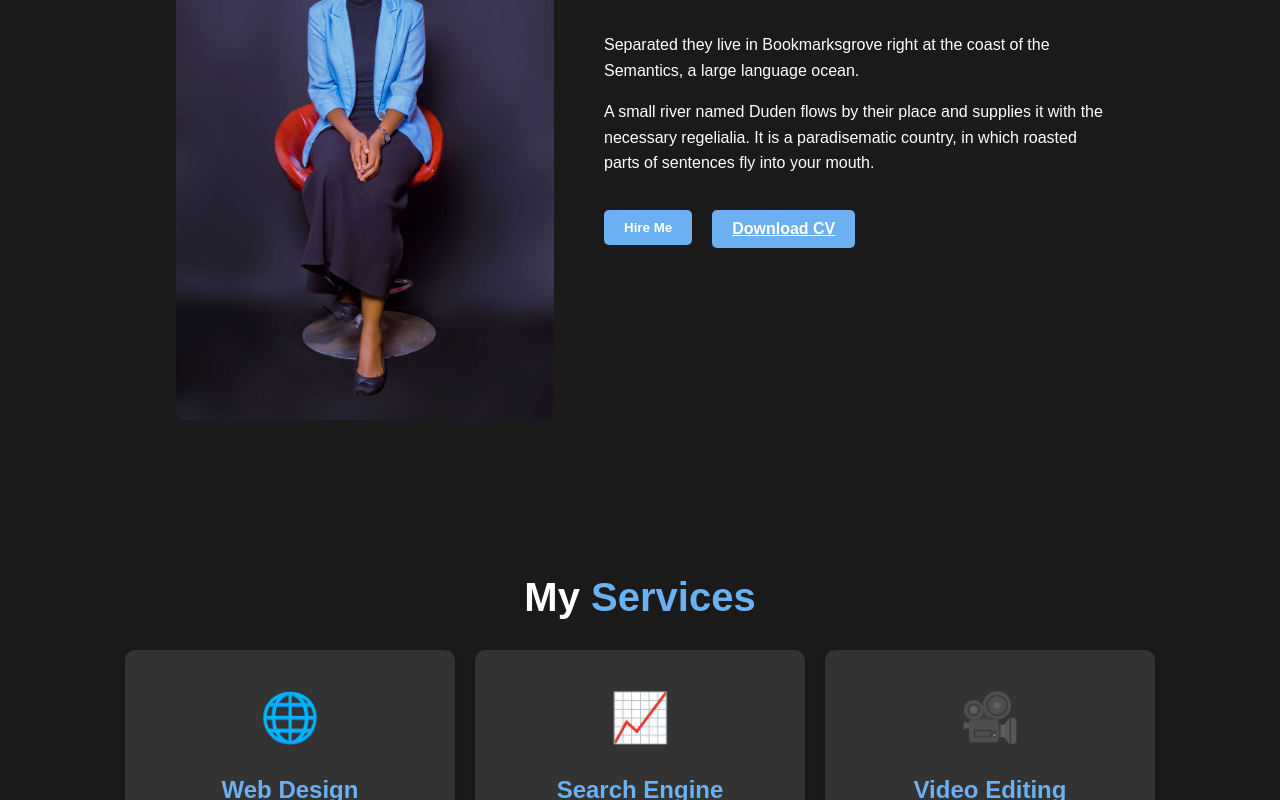
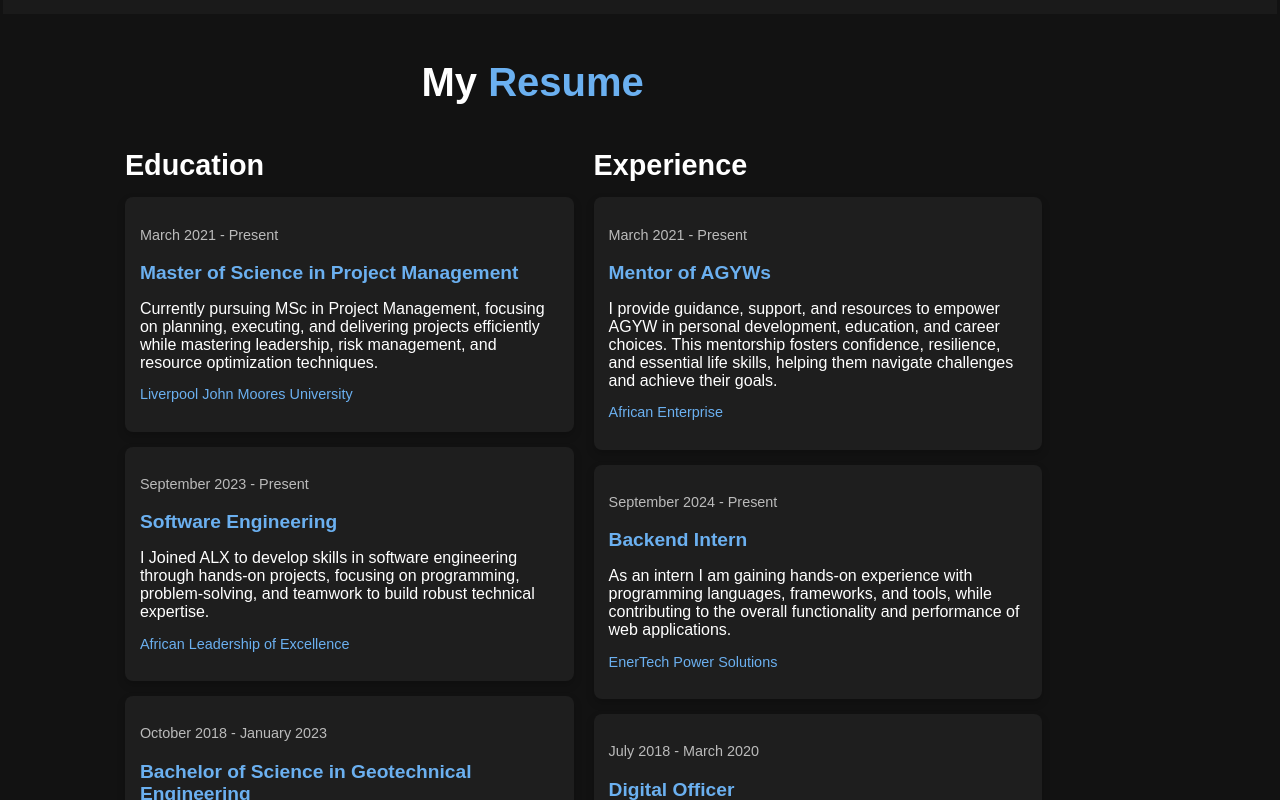
Before and after one commit to UBlandine/alx-portfolio, a React (Create React App) app: page / in a window 1280 px wide. Shown: the part 1020-1820 px from the top of the page. Built offline with nearby package versions, Linux system fonts and the light colour scheme.

Commit message:
added resume

```diff
--- a/src/App.js
+++ b/src/App.js
@@ -4,6 +4,7 @@ import Home from "./components/Home/HomeF";
 import About from "./components/About/AboutF";
 import Signup from "./components/Signup/SignUp";
 import Login from "./components/Login/LogIn";
+import Resume from "./components/Resume/ResumeF";
 
 function App() {
   return (
@@ -14,6 +15,7 @@ function App() {
         <Route path="/about" element={<About />} />
         <Route path="/signup" element={<Signup />} />
         <Route path="/login" element={<Login />} />
+        <Route path="/resume" element={<Resume />} />
 
       </Routes>
     </Router>
--- a/src/components/Contact/Contact.css
+++ b/src/components/Contact/Contact.css
@@ -8,11 +8,13 @@ body {
   background-color: #1e1e1e;
   color: white;
   min-height: 100vh;
+  max-width: fit-content;
   display: flex;
   flex-direction: column;
   align-items: center;
   justify-content: space-between;
   padding: 20px;
+  margin-left: 60px;
 }
 
 .title {
@@ -25,22 +27,25 @@ body {
 .contact-container {
   display: flex;
   flex-wrap: wrap;
-  gap: 40px;
+  gap: 10px;
   justify-content: center;
-  max-width: 1000px;
+  max-width: 900px;
+  padding: 20px;
+
 }
 
 /* Contact Form */
 .contact-form {
-  flex: 1;
-  min-width: 300px;
+  flex: .5;
+  margin-left: 7%;
+  min-width: 200px;
   margin-bottom: 20px;
   /* margin-top: 20px; */
 }
 
 .form-input,
 .form-textarea {
-  width: 150%;
+  width: 120%;
   padding: 10px;
   margin-bottom: 15px;
   border-radius: 5px;
--- a/src/components/Home/Header.js
+++ b/src/components/Home/Header.js
@@ -11,13 +11,7 @@ const Header = () => {
           <li><Link to="#about">About</Link></li>
           <li><Link to="#services">Services</Link></li>
 
-          <li className="dropdown-container">
-            <Link to="#dropdown" className="dropdown-toggle">Dropdown</Link>
-            <ul className="dropdown">
-              <li><Link to="#option1">Option 1</Link></li>
-              <li><Link to="#option2">Option 2</Link></li>
-            </ul>
-          </li>
+          <li> <Link to="#resume">Resume</Link> </li>
           <li><Link to="#contact">Contact</Link></li>
         </ul>
       </nav>
--- a/src/components/Home/HomeF.js
+++ b/src/components/Home/HomeF.js
@@ -6,7 +6,7 @@ import About from "../About/AboutF";
 import Services from "../Services/ServicesF";
 
 import Client from "../Client/ClientTes";
-
+import Resume from "../Resume/ResumeF";
 import Contact from "../Contact/ContactF";
 import "./Home.css";
 
@@ -24,6 +24,7 @@ const Home = () => {
     <About/>
     <Services/>
     <Client/>
+    <Resume/>
     <Contact/>
     </div>
 
--- /dev/null
+++ b/src/components/Resume/Resume.css
@@ -0,0 +1,102 @@
+/* Resume.css */
+
+body {
+  margin: 0;
+  font-family: Arial, sans-serif;
+  background-color: #121212;
+  color: #fff;
+  display: flex;
+  justify-content: center;
+  align-items: center;
+  height: 100vh;
+}
+
+.resume-container {
+  width: 80%;
+  max-width: 1200px;
+  padding: 20px;
+  text-align: center;
+}
+
+.resume-container h1 {
+  font-size: 2.5rem;
+  margin-bottom: 20px;
+}
+
+.resume-container h1 span {
+  color: #6bb0f0;
+}
+
+.resume-sections {
+  padding-left: 10%;
+  display: flex;
+  flex-wrap: wrap;
+  justify-content: space-between;
+  gap: 20px;
+}
+
+.section {
+
+  flex: 1 1 45%;
+  max-width: 50%;
+  min-width: 300px;
+}
+
+.section h2 {
+  font-size: 1.8rem;
+  margin-bottom: 15px;
+  text-align: left;
+}
+
+.cards-container {
+  display: flex;
+  flex-direction: column;
+  gap: 15px;
+}
+
+.card {
+  background: #1e1e1e;
+  border-radius: 8px;
+  padding: 15px;
+  box-shadow: 0 4px 8px rgba(0, 0, 0, 0.2);
+  text-align: left;
+}
+
+.card .date {
+  font-size: 0.9rem;
+  color: #bbb;
+  margin-bottom: 10px;
+}
+
+.card h3 {
+  font-size: 1.2rem;
+  margin-bottom: 10px;
+  color:#6bb0f0;
+}
+
+.card .description {
+  font-size: 1rem;
+  margin-bottom: 10px;
+}
+
+.card .institution {
+  font-size: 0.9rem;
+  color: #6bb0f0;
+}
+
+/* Responsive Design */
+@media (max-width: 768px) {
+  body {
+    height: auto;
+    padding: 20px;
+  }
+
+  .resume-sections {
+    flex-direction: column;
+    align-items: center;
+  }
+
+  .section {
+    max-width: 100%;
+  }
+}
--- /dev/null
+++ b/src/components/Resume/ResumeF.js
@@ -0,0 +1,89 @@
+import React from "react";
+import "./Resume.css";
+
+const Resume = () => {
+  return (
+    <div className="resume-container" id="resume">
+      <h1>My <span>Resume</span></h1>
+      <div className="resume-sections">
+        {/* Education Section */}
+        <Section title="Education">
+          <Card
+            date="March 2021 - Present"
+            title="Master of Science in Project Management"
+            description="Currently pursuing MSc in Project Management, focusing on planning, executing,
+             and delivering projects efficiently
+             while mastering leadership, risk management, and resource optimization techniques."
+            institution="Liverpool John Moores University"
+          />
+          <Card
+            date="September 2023 - Present"
+            title="Software Engineering"
+            description="I Joined ALX to develop skills in software engineering
+             through hands-on projects, focusing on programming,
+             problem-solving, and teamwork to build robust technical expertise."
+            institution="African Leadership of Excellence "
+          />
+          <Card
+          date="October 2018 - January 2023"
+          title="Bachelor of Science in Geotechnical Engineering"
+          description="Studying Geotechnical Engineering in college involves analyzing soil and rock behavior, designing stable foundations, and solving
+          construction challenges to ensure safe and efficient infrastructure development."
+            institution="UR/College of Science and Technology"
+
+          />
+        </Section>
+
+        {/* Experience Section */}
+        <Section title="Experience">
+          <Card
+            date="March 2021 - Present"
+            title="Mentor of AGYWs"
+            description="I provide guidance, support, and resources to empower AGYW in personal development, education, and career choices. This mentorship fosters confidence, resilience,
+            and essential life skills, helping them navigate challenges and achieve their goals."
+            institution="African Enterprise"
+          />
+          <Card
+            date="September 2024 - Present"
+            title="Backend Intern"
+            description="As an intern I am gaining hands-on experience with programming languages, frameworks, and tools,
+            while contributing to the overall functionality and performance of web applications."
+            institution="EnerTech Power Solutions"
+          />
+          <Card
+            date="July 2018 - March 2020"
+            title="Digital Officer"
+            description=" I managed an organization’s digital presence by creating and maintaining content
+             across websites and social media,
+            analyzing performance, and executing online campaigns to enhance engagement and visibility."
+            institution="Better Life Achievement Organization "
+          />
+        </Section>
+      </div>
+    </div>
+  );
+};
+
+const Section = ({ title, children }) => {
+  return (
+    <div className="section">
+      <h2>{title}</h2>
+      <div className="cards-container">
+        {children}
+      </div>
+    </div>
+  );
+};
+
+const Card = ({ date, title, description, institution }) => {
+  return (
+    <div className="card">
+      <p className="date">{date}</p>
+      <h3>{title}</h3>
+      <p className="description">{description}</p>
+      <p className="institution">{institution}</p>
+    </div>
+  );
+};
+
+export default Resume;
--- a/src/index.js
+++ b/src/index.js
@@ -11,7 +11,4 @@ root.render(
   </React.StrictMode>
 );
 
-// If you want to start measuring performance in your app, pass a function
-// to log results (for example: reportWebVitals(console.log))
-// or send to an analytics endpoint. Learn more: https://bit.ly/CRA-vitals
 reportWebVitals();
```
